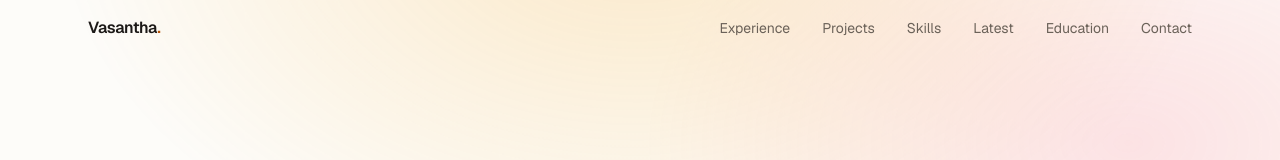
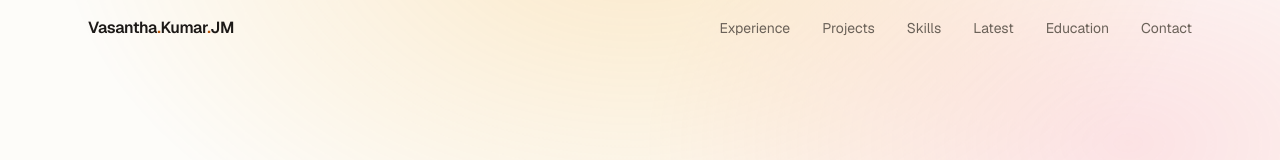
Before and after one commit to jmvasanthakumar/my-portfolio, a Next.js app: page / in a window 1280 px wide. Shown: the top 160 px of the page. Built offline with nearby package versions, Linux system fonts and the light colour scheme.

Commit message:
feat: enhance Nav component to display name with dynamic separators

```diff
--- a/src/components/Contact.tsx
+++ b/src/components/Contact.tsx
@@ -34,6 +34,14 @@ export default async function Contact() {
             >
               LinkedIn
             </a>
+            <a
+              href={profile.instagram}
+              target="_blank"
+              rel="noopener noreferrer"
+              className="rounded-full border border-border px-6 py-3 text-sm font-medium transition-colors hover:border-accent hover:text-accent-ink"
+            >
+              Instagram
+            </a>
           </div>
         </Reveal>
       </div>
--- a/src/components/Nav.tsx
+++ b/src/components/Nav.tsx
@@ -22,7 +22,9 @@ export default function Nav({ name }: { name: string }) {
     return () => window.removeEventListener("scroll", onScroll);
   }, []);
 
-  const firstName = name.split(" ")[0];
+  // "Vasantha Kumar JM" → "Vasantha.Kumar.JM", with the separators picked out
+  // in the accent colour. Derived from the profile name, never hardcoded.
+  const nameParts = name.split(" ").filter(Boolean);
 
   return (
     <header
@@ -32,7 +34,12 @@ export default function Nav({ name }: { name: string }) {
     >
       <nav className="section-container flex items-center justify-between py-4">
         <a href="#top" className="font-semibold tracking-tight">
-          {firstName}<span className="text-accent-ink">.</span>
+          {nameParts.map((part, i) => (
+            <span key={part}>
+              {i > 0 && <span className="text-accent-ink">.</span>}
+              {part}
+            </span>
+          ))}
         </a>
 
         <ul className="hidden md:flex items-center gap-8 text-sm text-muted">
--- a/src/data/profile.json
+++ b/src/data/profile.json
@@ -5,6 +5,7 @@
   "location": "India",
   "email": "jmvasanthakumar@gmail.com",
   "linkedin": "https://www.linkedin.com/in/vasanthakumarjm",
+  "instagram": "https://www.instagram.com/vasanthakumar_jm",
   "yearsOfExperience": 5,
   "avatarUrl": "https://jmvasanthakumar.blob.core.windows.net/assets/main/Vasanth-Photo.JPG",
   "resumeUrl": ""
--- a/src/types/portfolio.ts
+++ b/src/types/portfolio.ts
@@ -5,6 +5,7 @@ export interface Profile {
   location: string;
   email: string;
   linkedin: string;
+  instagram: string;
   yearsOfExperience: number;
   /** Personal photo — a blob/CDN URL, swappable without touching components. */
   avatarUrl: string;
```
Also changed, not shown: 1 other file (tests, documents, lock files or other folders).
